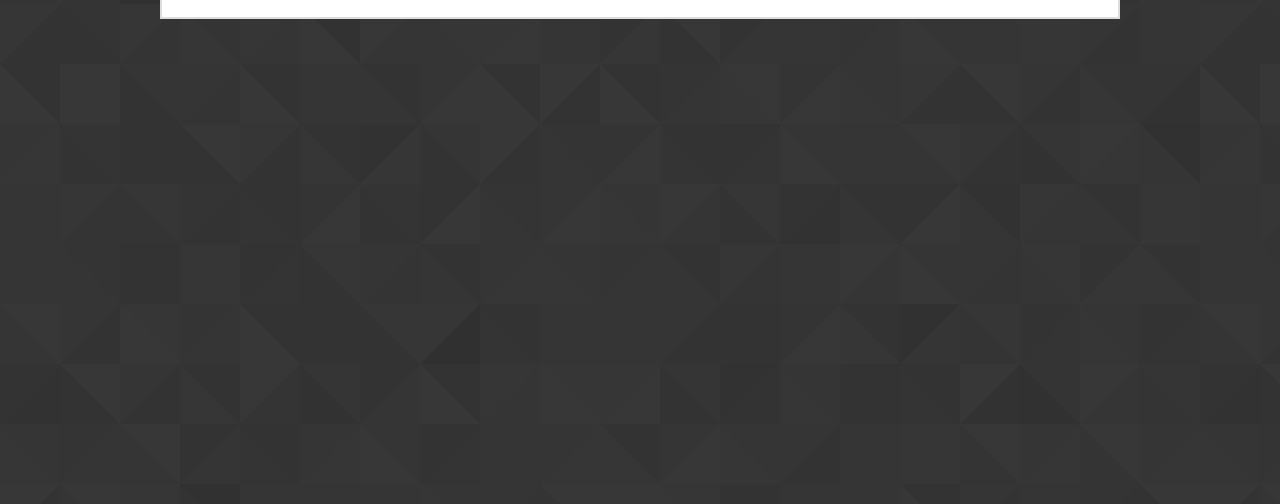
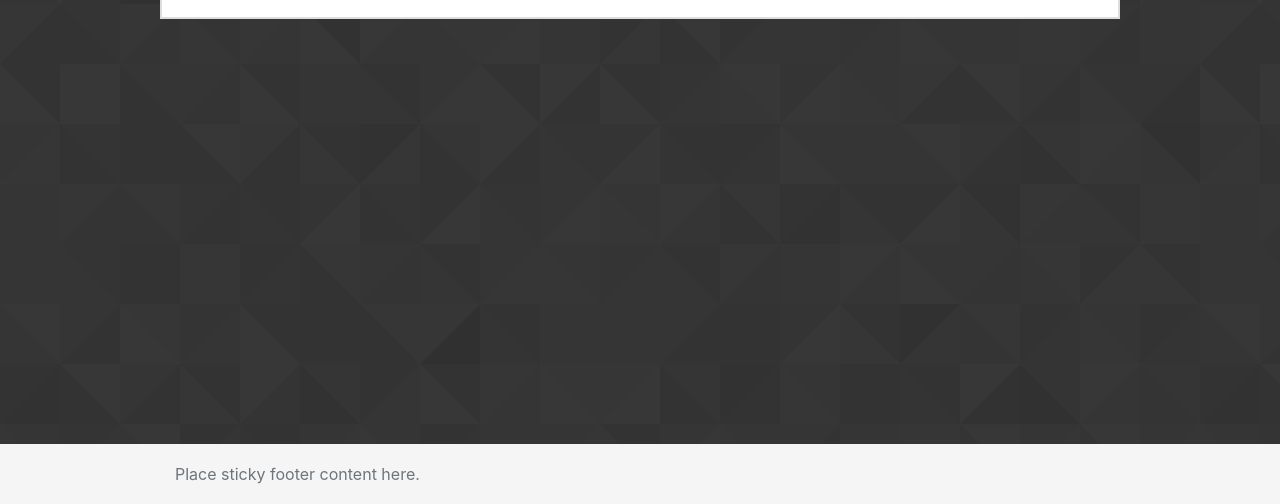
Before and after one commit to Brucimus/Bootstrap-Portfolio, a plain HTML site: page index.html in a window 1280 px wide. Shown: the part 296-800 px from the top of the page. Drawn offline with nearby package versions, Linux system fonts and the light colour scheme.

Commit message:
added footer

```diff
--- a/css/style.css
+++ b/css/style.css
@@ -49,3 +49,11 @@ td p :hover {
     width: 180px;
     text-align: center;
 }
+footer {
+    position: fixed;
+    bottom: 0;
+    width: 100%;
+    height: 60px;
+    line-height: 60px;
+    background-color: #f5f5f5;
+}
--- a/index.html
+++ b/index.html
@@ -52,6 +52,22 @@
                 </div>
             </div>
         </div>
+
+        <!--Distance from main to footer-->
+        <br/>
+        <br/>
+        <br/>
+        <br/>
+
+        <!--Footer-->
+        <footer>
+            <div class="container">
+                <span class="text-muted">
+                    Place sticky footer content here.
+                </span>
+            </div>
+        </footer>
+
         <!-- jQuery, javascript file for the Bootstrap's javascript file to function -->
         <script src="https://cdnjs.cloudflare.com/ajax/libs/jquery/3.2.1/jquery.min.js"></script>
 
```
Also changed, not shown: contact.html (+15 -0 lines), portfolio.html (+16 -0 lines).
